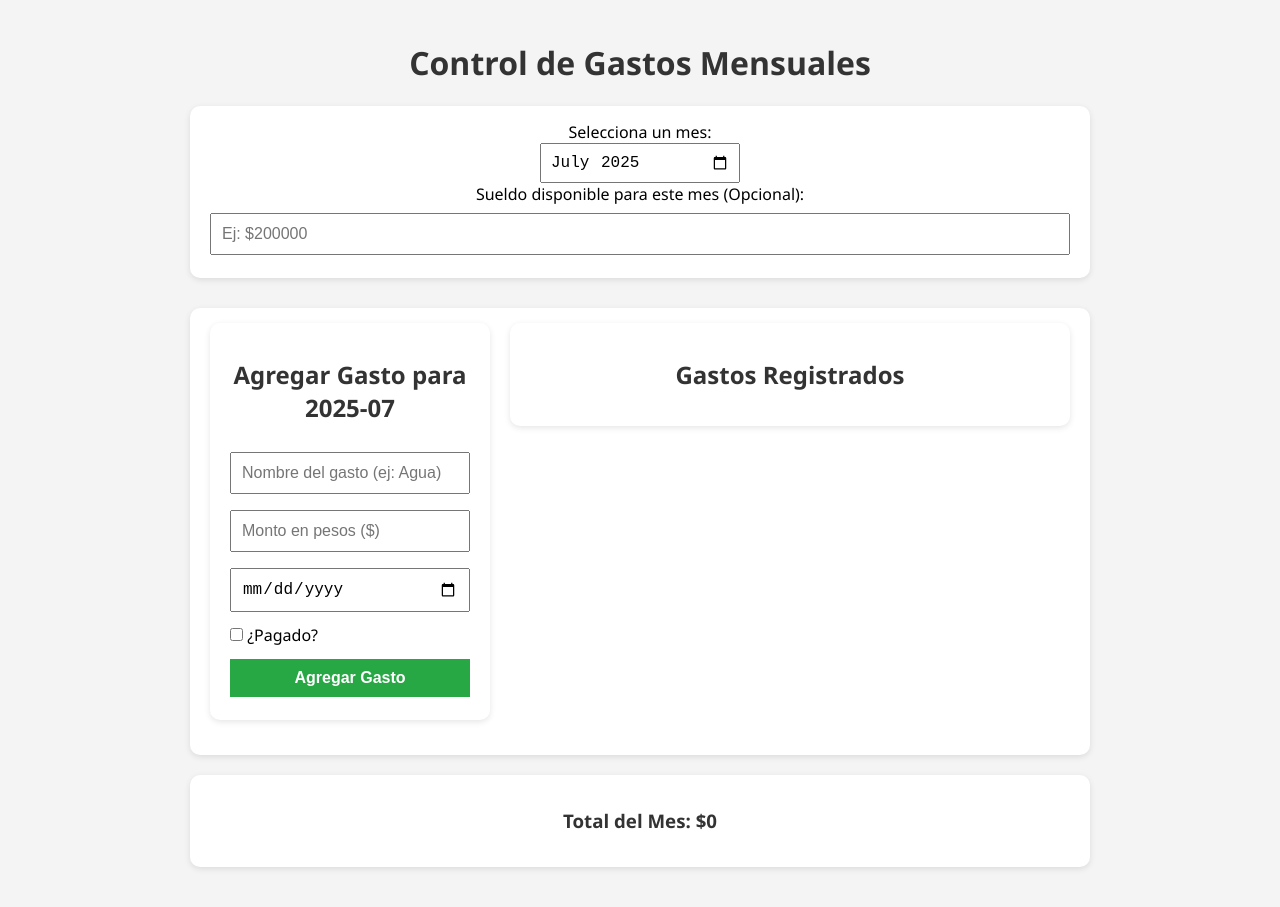
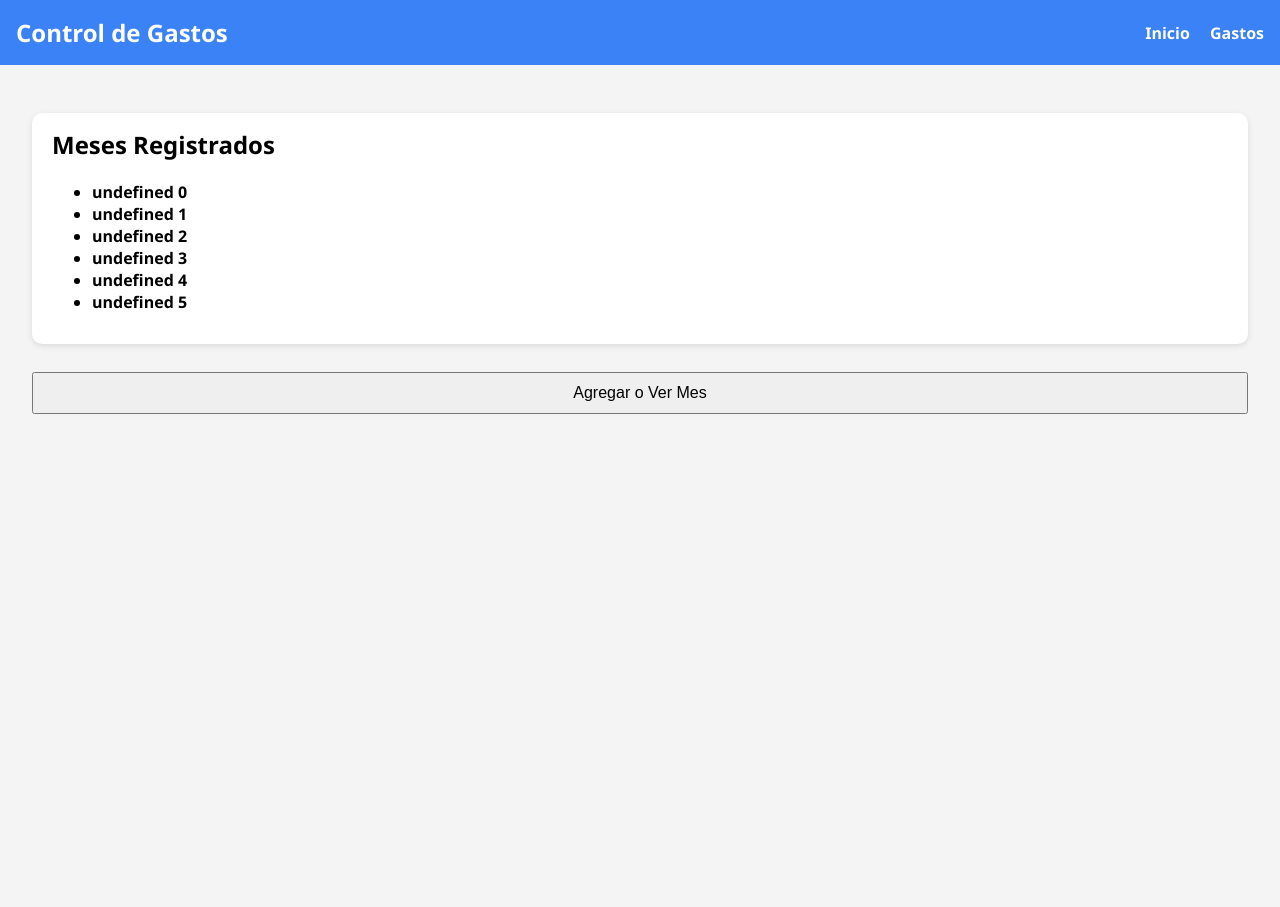
Before and after one commit to Maximiliano-Santander/control-gastos, a plain HTML site: page index.html in a window 1280 px wide. After the commit the page ends 800 px from the top, so only its background shows below. Drawn offline with Linux system fonts and the light colour scheme.

Commit message:
Se realizaron algunos cambios en el diseño

```diff
--- /dev/null
+++ b/header.css
@@ -0,0 +1,25 @@
+header {
+    background-color: #3b82f6;
+    color: white;
+    padding: 1rem;
+    display: flex;
+    justify-content: space-between;
+    align-items: center;
+    margin-bottom: 1rem;
+}
+
+header h1 {
+    margin: 0;
+    font-size: 1.5rem;
+}
+
+header nav a {
+    color: white;
+    margin-left: 1rem;
+    text-decoration: none;
+    font-weight: bold;
+}
+
+header nav a:hover {
+    text-decoration: underline;
+}
--- a/index.html
+++ b/index.html
@@ -1,71 +1,33 @@
 <!DOCTYPE html>
-<html lang="es">
+<html lang="en">
 <head>
     <meta charset="UTF-8">
     <meta name="viewport" content="width=device-width, initial-scale=1.0">
     <title>Control de Gastos</title>
     <link rel="stylesheet" href="style.css">
+    <link rel="stylesheet" href="header.css">
 </head>
 <body>
 
-    <h1>Control de Gastos Mensuales</h1>
+    <header>
+        <h1>Control de Gastos</h1>
+        <nav>
+            <a href="index.html">Inicio</a>
+            <a href="gastos.html">Gastos</a>
+        </nav>
+    </header>
 
-    <!-- Selección de mes -->
-    <section id="seleccion-fecha">
-        <label for="mes-registro">Selecciona un mes:</label>
-        <input type="month" id="mes-registro">
+    <main>
 
-        <label for="input-sueldo">Sueldo disponible para este mes (Opcional):</label>
-        <input type="number" id="input-sueldo" placeholder="Ej: $200000">
-    </section>
+        <section id="vista-meses">
+            <h2>Meses Registrados</h2>
+            <ul id="meses-registrados"></ul>
+        </section>
 
-    <!-- Contenedor principal: formulario + lista -->
-    <section id="contenedor-principal">
+        <button onclick="irAGastos()">Agregar o Ver Mes</button>
 
-        <!-- Columna izquierda: formulario -->
-        <div id="columna-formulario">
-            <section id="formulario-gasto" style="display: none;">
-                <h2>Agregar Gasto para <span id="mes-seleccionado"></span></h2>
+    </main>
 
-                <form id="gasto-form">
-                    <input type="text" id="nombre" placeholder="Nombre del gasto (ej: Agua)" required>
-                    <input type="number" id="monto" placeholder="Monto en pesos ($)" required>
-                    <input type="date" id="fecha-gasto" required>
-
-                    <label>
-                        <input type="checkbox" id="estado"> ¿Pagado?
-                    </label>
-
-                    <button type="submit">Agregar Gasto</button>
-                </form>
-
-            </section>
-        </div>
-
-        <!-- Columna derecha: gastos -->
-        <div id="columna-gastos">
-            <section id="seccion-gastos">
-                <h2>Gastos Registrados</h2>
-                <ul id="lista-gastos"></ul>
-            </section>
-        </div>
-
-    </section>
-
-    <!-- Total del mes debajo -->
-    <section id="seccion-total">
-
-        <h3>Total del Mes: $<span id="total">0</span></h3>
-
-        <!-- sueldo para agregar -->
-
-        <div id="info-sueldo" style="display: none;">
-            <p>Sueldo: $span id="sueldo-mostrado"</span></p>
-            <p>Saldo restante: $span id="saldo-restante"</span></p>
-        </div>
-
-    </section>
-
-    <script src="script.js"></script>
+    <script src="inicio.js"></script>
 </body>
 </html>
--- /dev/null
+++ b/inicio.js
@@ -0,0 +1,33 @@
+let gastos = JSON.parse(localStorage.getItem('gastos')) || {};
+
+function obtenerNombreMes(valor) {
+    const [anio, mes] = valor.split("_");
+    const meses = ["Enero", "Febrero", "Marzo", "Abril", "Mayo", "Junio",
+                    "Julio", "Agosto", "Septiembre", "Octubre", "Noviembre", "Diciembre"];
+
+    return `${meses[parseInt(mes) - 1]} ${anio}`;
+}
+
+// Muestra los meses ya registrados
+function mostrarMeses() {
+    const ul = document.getElementById('meses-registrados');
+    ul.innerHTML = '';
+
+    const clavesMeses = Object.keys('gastos');
+    if (clavesMeses.length === 0) {
+        ul.innerHTML = '<li>No hay meses registrados aún.</li>';
+        return;
+    }
+
+    clavesMeses.forEach(mes => {
+        const li = document.createElement('li');
+        li.innerHTML = `<strong>${obtenerNombreMes(mes)}</strong>`;
+        ul.appendChild(li);
+    });
+}
+
+function irAGastos() {
+    window.location.href = "gastos.html";
+}
+
+window.addEventListener('DOMContentLoaded', mostrarMeses);
--- a/script.js
+++ b/script.js
@@ -21,6 +21,32 @@ mesRegistro.addEventListener('change', () => {
         mostrarGastosPorMes(mesActual);
     }
 });
+
+// Lista de meses
+function mostrarMesesRegistrados() {
+    const ul = document.getElementById('meses-registrados');
+    ul.innerHTML = '';
+
+    const clavesMeses = Object.keys(gastos);
+    if (clavesMeses.length === 0) {
+        ul.innerHTML = '<li>No hay meses registrados aún.</li>';
+        return;
+    }
+
+    clavesMeses.forEach(mes => {
+        const li = document.createElement('li');
+        const boton = document.createElement('button');
+        boton.textContent = obtenerNombreMes(mes);
+        boton.onclick = () => seleccionarMes(mes);
+        li.appendChild(boton);
+        ul.appendChild(li);
+    });
+}
+
+function seleccionarMes(mes) {
+    document.getElementById('mes-registro').value = mes;
+    document.getElementById('mes-registro').dispatchEvent(new Event('change'));
+}
 
 inputSueldo.addEventListener('input', () => {
     const nuevoSueldo = parseFloat(inputSueldo.value);
@@ -82,7 +108,7 @@ function mostrarGastosPorMes(mes) {
     const li = document.createElement('li');
     li.innerHTML = `
         ${gasto.nombre} - $${gasto.monto} - ${gasto.fecha} - ${gasto.pagado ? '✅ Pagado' : '❌ No pagado'}
-        <button onclick="eliminarGasto ('${mes}', ${index}) id="delete" ">Eliminar</button>`;
+        <button onclick="eliminarGasto ('${mes}', ${index}) id="delete">Eliminar</button>`;
 
         listaGastos.appendChild(li);
     });
@@ -101,14 +127,16 @@ function mostrarGastosPorMes(mes) {
     } else {
         infoSueldo.style.display = 'none';
     }
+
+    mostrarMesesRegistrados(); // refresca la vista cuando se agregan/eliminan datos
 }
 
 // Eliminar gasto seleccionado
 function eliminarGasto(mes, index) {
-    gastos[mes].splice(index, 1);
+    gastos[mes].lista.splice(index, 1);
 
     // si noquedan gastos para esa fecha, se borrara la fecha
-    if (gastos[mes].length === 0) {
+    if (gastos[mes].lista.length === 0 && !gastos[mes].sueldo) {
         delete gastos[mes];
     }
 
@@ -120,7 +148,7 @@ function eliminarGasto(mes, index) {
 // Convertir la fecha en "Junio 2025"
 
 function obtenerNombreMes(valor) {
-    const [anio, mes] = valor.splice("_");
+    const [anio, mes] = valor.split("_");
     const meses = ["Enero", "Febrero", "Marzo", "Abril", "Mayo", "Junio",
                     "Julio", "Agosto", "Septiembre", "Octubre", "Noviembre", "Diciembre"];
 
@@ -134,5 +162,6 @@ window.addEventListener('DOMContentLoaded', () => {
     document.getElementById('mes-registro').value = mesActual;
 
     // Disparar el evento 'change' para que se carge la vista
-    document.getElementById('mes-registro').dispatchEvent(new Event('change'))
-})
+    document.getElementById('mes-registro').dispatchEvent(new Event('change'));
+    mostrarMesesRegistrados();
+});
--- a/style.css
+++ b/style.css
@@ -3,15 +3,24 @@ body {
     font-family: 'Segoe UI', Tahoma, Geneva, Verdana, sans-serif;
     background-color: #f4f4f4;
     margin: 0;
-    padding: 20px;
-    max-width: 900px;
-    margin: auto;
+    padding: 0;
+}
+
+main {
+    max-width: 1400px;
+    margin: 0 auto;
+    padding: 2rem;
 }
 
 /* Títulos */
-h1, h2, h3 {
+main h1 {
     text-align: center;
-    color: #333;
+    color: black;
+}
+
+main h2, h3 {
+    color: black;
+    margin-top: 0;
 }
 
 /* Campos y botones */
@@ -59,22 +68,23 @@ form button:hover {
 /* ===== Contenedor principal en columnas ===== */
 #contenedor-principal {
     display: flex;
-    gap: 20px;
+    gap: 2rem;
+    align-items: flex-start;
     justify-content: space-between;
-    flex-wrap: wrap;
+    /* flex-wrap: wrap; */
 }
 
 /* Columna izquierda: formulario */
 #columna-formulario {
     flex: 1;
-    min-width: 280px;
-    max-width: 300px;
+    /* min-width: 280px; */
+    max-width: 400px;
 }
 
 /* Columna derecha: lista de gastos */
 #columna-gastos {
     flex: 2;
-    min-width: 300px;
+    /* min-width: 300px; */
 }
 
 /* Estilos visuales de secciones */
```
Also changed, not shown: gastos.html (added, +85 -0 lines).
